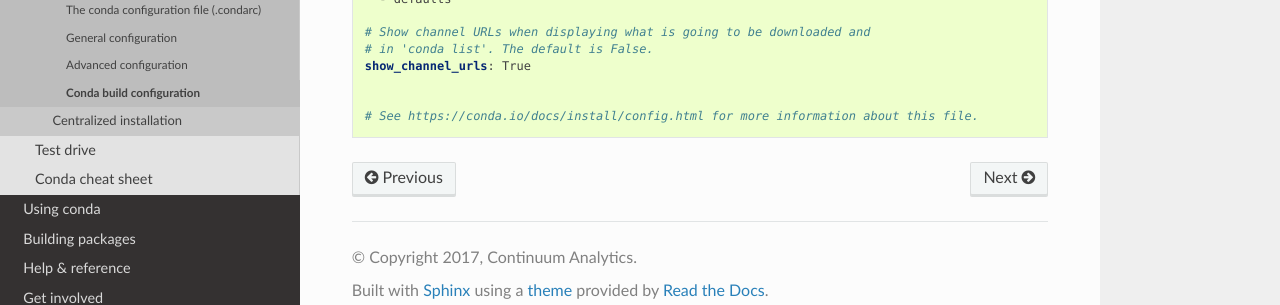
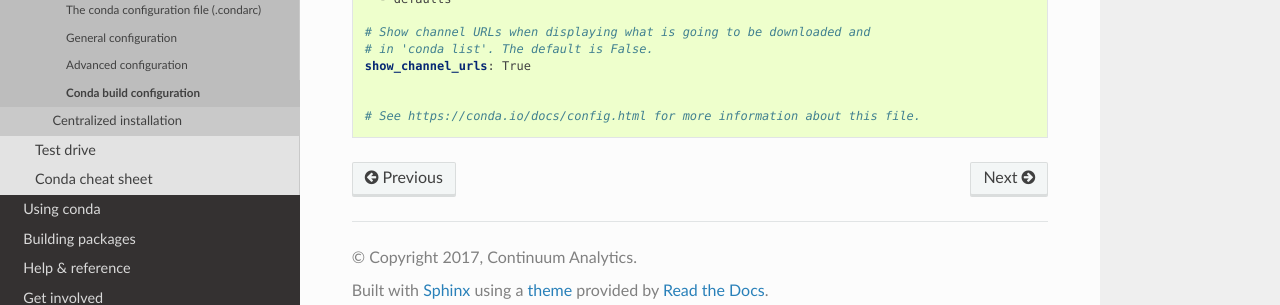
Before and after one commit to conda/conda-docs, a Sphinx documentation site: the page built from docs/source/install/sample-condarc.rst, in a window 1280 px wide. Shown: the part 350-655 px from the top of the page. Built offline with Sphinx 7.4.7 and the Read the Docs theme 2.0.0, drawn with Linux system fonts in a browser that asks for light colours; some of the changed lines change nothing that is shown.

Commit message:
fix config link
fix config link

```diff
--- a/docs/source/install/sample-condarc.rst
+++ b/docs/source/install/sample-condarc.rst
@@ -21,4 +21,4 @@ Sample .condarc file
   show_channel_urls: True
 
 
-  # See https://conda.io/docs/install/config.html for more information about this file.
+  # See https://conda.io/docs/config.html for more information about this file.
```
